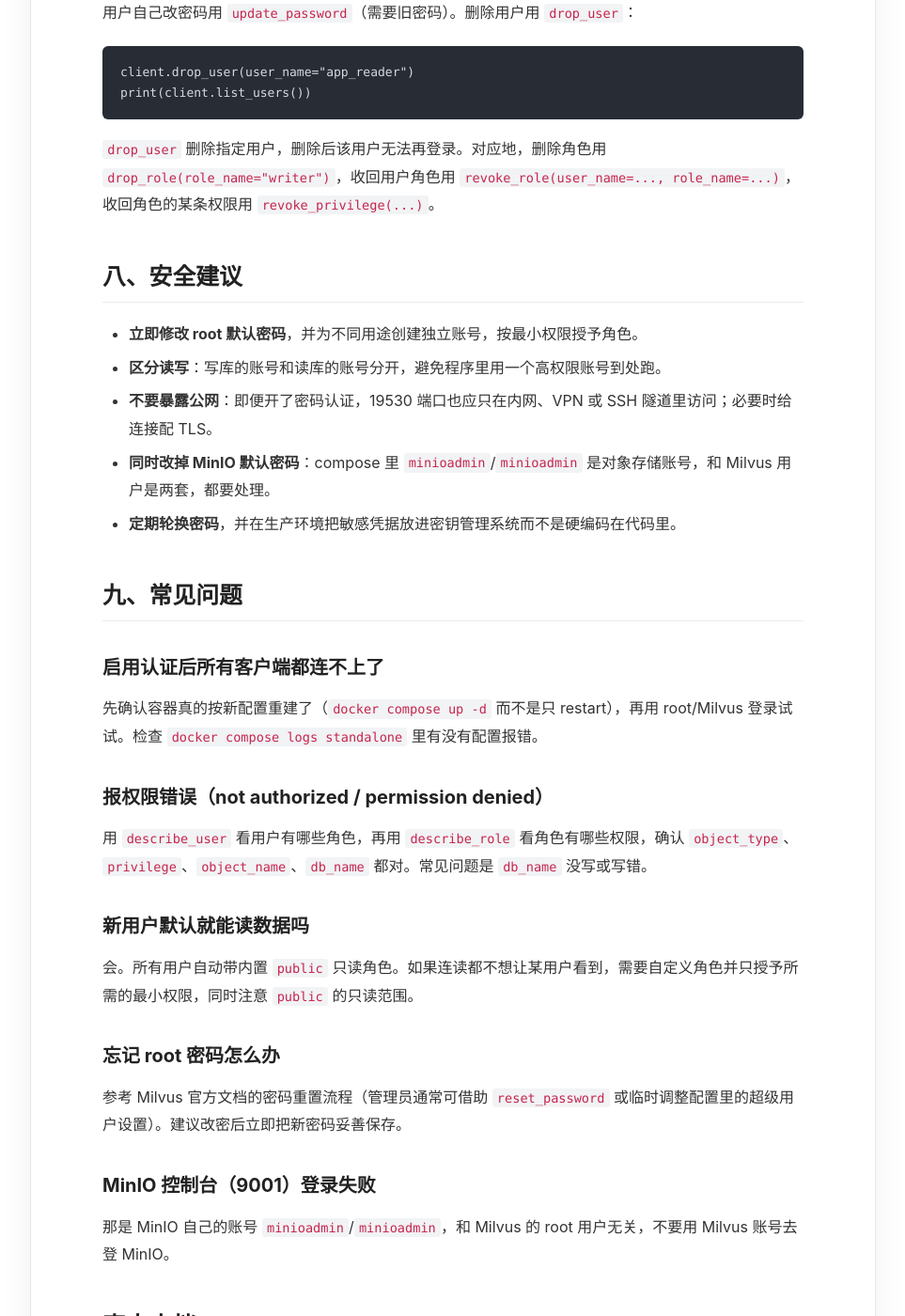
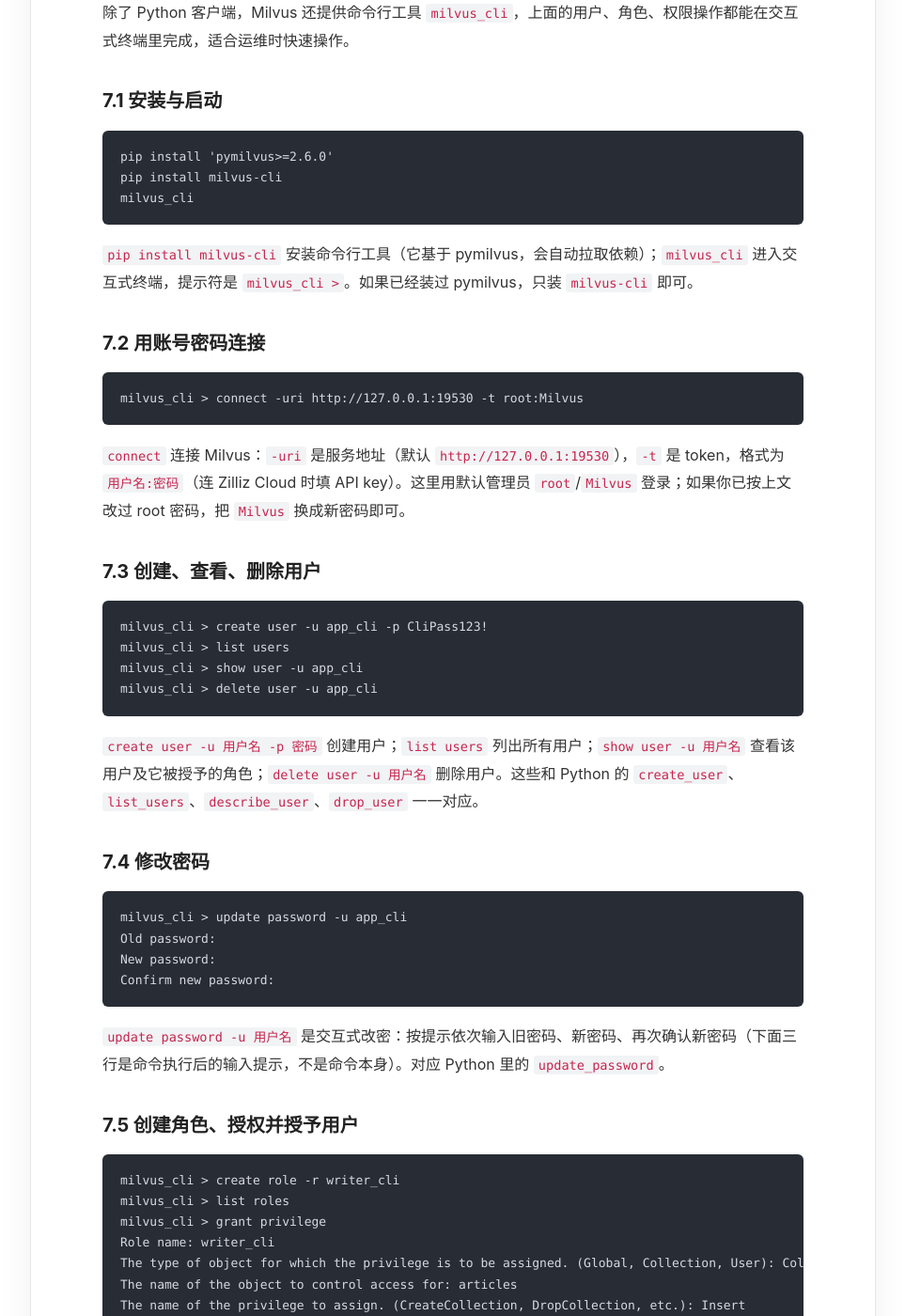
Before and after one commit to lnsyyj/lnsyyj.github.io, a Jekyll site: the page built from _posts/2026-10-12-centos-stream-9-milvus-auth.md, in a window 1280 px wide and 1400 px high, scrolled down 6966 px. Shown: the whole window at 94% size, without its empty margins (158-1121 px from the left). Built offline with Jekyll 4.4.1, drawn with Linux system fonts in a browser that asks for light colours; some of the changed text lies outside the part shown.

Commit message:
Add milvus_cli command-line section to Milvus auth post

````diff
--- a/_posts/2026-10-12-centos-stream-9-milvus-auth.md
+++ b/_posts/2026-10-12-centos-stream-9-milvus-auth.md
@@ -237,7 +237,77 @@
 
 `app_reader` 只带了内置的 `public` 只读角色，所以 `query` 成功、`insert` 被拒绝。如果希望读者能"向量检索"但连标量字段也不能随便查，可以再建一个只授予 `Search` 权限的角色，按同样的方式收窄。
 
-## 七、修改密码与删除用户
+## 七、命令行方式（milvus_cli）
+
+除了 Python 客户端，Milvus 还提供命令行工具 `milvus_cli`，上面的用户、角色、权限操作都能在交互式终端里完成，适合运维时快速操作。
+
+### 7.1 安装与启动
+
+```bash
+pip install 'pymilvus>=2.6.0'
+pip install milvus-cli
+milvus_cli
+```
+
+`pip install milvus-cli` 安装命令行工具（它基于 pymilvus，会自动拉取依赖）；`milvus_cli` 进入交互式终端，提示符是 `milvus_cli >`。如果已经装过 pymilvus，只装 `milvus-cli` 即可。
+
+### 7.2 用账号密码连接
+
+```
+milvus_cli > connect -uri http://127.0.0.1:19530 -t root:Milvus
+```
+
+`connect` 连接 Milvus：`-uri` 是服务地址（默认 `http://127.0.0.1:19530`），`-t` 是 token，格式为 `用户名:密码`（连 Zilliz Cloud 时填 API key）。这里用默认管理员 `root`/`Milvus` 登录；如果你已按上文改过 root 密码，把 `Milvus` 换成新密码即可。
+
+### 7.3 创建、查看、删除用户
+
+```
+milvus_cli > create user -u app_cli -p CliPass123!
+milvus_cli > list users
+milvus_cli > show user -u app_cli
+milvus_cli > delete user -u app_cli
+```
+
+`create user -u 用户名 -p 密码` 创建用户；`list users` 列出所有用户；`show user -u 用户名` 查看该用户及它被授予的角色；`delete user -u 用户名` 删除用户。这些和 Python 的 `create_user`、`list_users`、`describe_user`、`drop_user` 一一对应。
+
+### 7.4 修改密码
+
+```
+milvus_cli > update password -u app_cli
+Old password:
+New password:
+Confirm new password:
+```
+
+`update password -u 用户名` 是交互式改密：按提示依次输入旧密码、新密码、再次确认新密码（下面三行是命令执行后的输入提示，不是命令本身）。对应 Python 里的 `update_password`。
+
+### 7.5 创建角色、授权并授予用户
+
+```
+milvus_cli > create role -r writer_cli
+milvus_cli > list roles
+milvus_cli > grant privilege
+Role name: writer_cli
+The type of object for which the privilege is to be assigned. (Global, Collection, User): Collection
+The name of the object to control access for: articles
+The name of the privilege to assign. (CreateCollection, DropCollection, etc.): Insert
+The name of the database to which the object belongs. [default]: default
+milvus_cli > grant role -r writer_cli -u app_cli
+milvus_cli > show role -r writer_cli
+milvus_cli > list grants -r writer_cli -o articles -t Collection
+```
+
+`create role -r 角色名` 创建角色；`list roles` 列出所有角色；`grant privilege` 是交互式授权，按提示依次输入角色名、对象类型（`Global`/`Collection`/`User`）、对象名、权限名（如 `Insert`）、数据库名（默认 `default`）；`grant role -r 角色 -u 用户` 把角色授予用户；`show role -r 角色` 查看角色含有的权限；`list grants -r 角色 -o 对象名 -t 对象类型` 列出某个角色在某个对象上的授权。撤销操作对应 `revoke privilege`（交互式）和 `revoke role -r 角色 -u 用户`。
+
+### 7.6 退出与断开
+
+```
+milvus_cli > exit
+```
+
+`exit` 退出命令行工具；只断开当前连接、不退出程序用 `disconnect`。
+
+## 八、修改密码与删除用户
 
 用户自己改密码用 `update_password`（需要旧密码）。删除用户用 `drop_user`：
 
@@ -248,7 +318,7 @@
 
 `drop_user` 删除指定用户，删除后该用户无法再登录。对应地，删除角色用 `drop_role(role_name="writer")`，收回用户角色用 `revoke_role(user_name=..., role_name=...)`，收回角色的某条权限用 `revoke_privilege(...)`。
 
-## 八、安全建议
+## 九、安全建议
 
 - **立即修改 root 默认密码**，并为不同用途创建独立账号，按最小权限授予角色。
 - **区分读写**：写库的账号和读库的账号分开，避免程序里用一个高权限账号到处跑。
@@ -256,7 +326,7 @@
 - **同时改掉 MinIO 默认密码**：compose 里 `minioadmin`/`minioadmin` 是对象存储账号，和 Milvus 用户是两套，都要处理。
 - **定期轮换密码**，并在生产环境把敏感凭据放进密钥管理系统而不是硬编码在代码里。
 
-## 九、常见问题
+## 十、常见问题
 
 ### 启用认证后所有客户端都连不上了
 
@@ -284,5 +354,6 @@
 - [Milvus 配置说明](https://milvus.io/docs/configure-docker.md)
 - [pymilvus 用户与角色管理](https://milvus.io/docs/install-pymilvus.md)
 - [Milvus 权限列表](https://milvus.io/docs/users_and_roles.md)
+- [Milvus CLI 命令参考](https://milvus.io/docs/cli_commands.md)
 
 *命令和代码依据 Milvus v3.x 与 pymilvus 官方文档整理，核对日期：2026 年 10 月 12 日。配置项、默认密码和客户端 API 可能随版本变化，具体以官方文档为准。*
````
